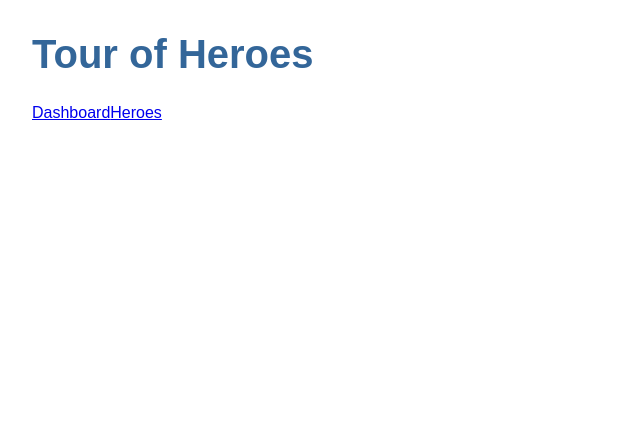
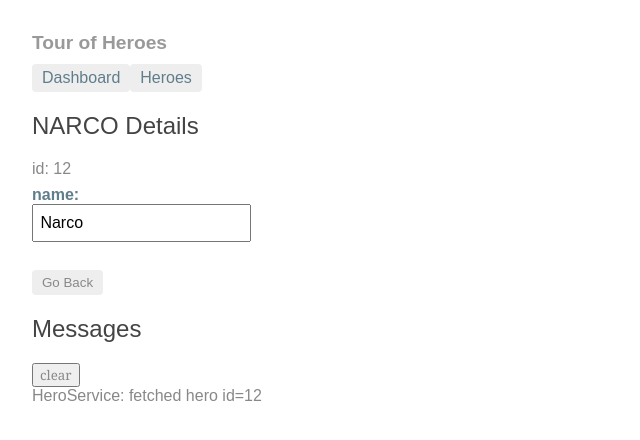
Before and after one commit to weilyu/angular-tour-of-heroes, an Angular app: page /detail/12 in a window 1280 px wide. Before the commit this address led to /. Shown: the top 440 px of the page, without its empty margins (0-640 px from the left). Built offline with nearby package versions, Linux system fonts and the light colour scheme.

Commit message:
move hero detail out of hero

```diff
--- a/src/app/app-routing.module.ts
+++ b/src/app/app-routing.module.ts
@@ -2,11 +2,13 @@
 import { Routes, RouterModule } from '@angular/router';
 import { HeroesComponent } from './heroes/heroes.component';
 import { DashboardComponent } from './dashboard/dashboard.component';
+import { HeroDetailComponent } from './hero-detail/hero-detail.component';
 
 const routes: Routes = [
   { path: 'heroes', component: HeroesComponent },
   { path: 'dashboard', component: DashboardComponent },
-  { path: '', redirectTo: '/dashboard', pathMatch: 'full' }
+  { path: '', redirectTo: '/dashboard', pathMatch: 'full' },
+  { path: 'detail/:id', component: HeroDetailComponent }
 ];
 
 @NgModule({
--- a/src/app/app.component.css
+++ b/src/app/app.component.css
@@ -0,0 +1,29 @@
+/* AppComponent's private CSS styles */
+h1 {
+  font-size: 1.2em;
+  color: #999;
+  margin-bottom: 0;
+}
+h2 {
+  font-size: 2em;
+  margin-top: 0;
+  padding-top: 0;
+}
+nav a {
+  padding: 5px 10px;
+  text-decoration: none;
+  margin-top: 10px;
+  display: inline-block;
+  background-color: #eee;
+  border-radius: 4px;
+}
+nav a:visited, a:link {
+  color: #607d8b;
+}
+nav a:hover {
+  color: #039be5;
+  background-color: #cfd8dc;
+}
+nav a.active {
+  color: #039be5;
+}
--- a/src/app/dashboard/dashboard.component.html
+++ b/src/app/dashboard/dashboard.component.html
@@ -1,6 +1,6 @@
 <h3>Top Heroes</h3>
 <div class="grid grid-pad">
-  <a *ngFor="let hero of heroes" class="col-1-4">
+  <a *ngFor="let hero of heroes" class="col-1-4" routerLink="/detail/{{hero.id}}">
     <div class="module hero">
       <h4>{{hero.name}}</h4>
     </div>
--- a/src/app/hero-detail/hero-detail.component.css
+++ b/src/app/hero-detail/hero-detail.component.css
@@ -0,0 +1,30 @@
+label {
+  display: inline-block;
+  width: 3em;
+  margin: .5em 0;
+  color: #607D8B;
+  font-weight: bold;
+}
+input {
+  height: 2em;
+  font-size: 1em;
+  padding-left: .4em;
+}
+button {
+  margin-top: 20px;
+  font-family: Arial;
+  background-color: #eee;
+  border: none;
+  padding: 5px 10px;
+  border-radius: 4px;
+  cursor: pointer;
+  cursor: hand;
+}
+button:hover {
+  background-color: #cfd8dc;
+}
+button:disabled {
+  background-color: #eee;
+  color: #ccc;
+  cursor: auto;
+}
--- a/src/app/hero-detail/hero-detail.component.html
+++ b/src/app/hero-detail/hero-detail.component.html
@@ -6,4 +6,5 @@
       <input [(ngModel)]="hero.name" placeholder="name">
     </label>
   </div>
+  <button (click)="goBack()">Go Back</button>
 </div>
--- a/src/app/hero-detail/hero-detail.component.ts
+++ b/src/app/hero-detail/hero-detail.component.ts
@@ -1,5 +1,8 @@
 import { Component, OnInit, Input } from '@angular/core';
 import { Hero } from '../hero';
+import { ActivatedRoute } from '@angular/router';
+import { HeroService } from '../hero.service';
+import { Location } from '@angular/common';
 
 
 @Component({
@@ -9,12 +12,23 @@
 })
 export class HeroDetailComponent implements OnInit {
 
-  @Input()
   hero: Hero;
 
-  constructor() { }
+  constructor(private route: ActivatedRoute,
+    private heroService: HeroService,
+    private location: Location) { }
 
   ngOnInit() {
+    this.getHero();
+  }
+
+  getHero(): void {
+    const id = +this.route.snapshot.paramMap.get('id');
+    this.heroService.getHero(id).subscribe(hero => this.hero = hero);
+  }
+
+  goBack(): void {
+    this.location.back();
   }
 
 }
--- a/src/app/hero.service.ts
+++ b/src/app/hero.service.ts
@@ -16,4 +16,9 @@
     this.messageService.add('HeroService: fetch heroes');
     return of(HEROES);
   }
+
+  getHero(id: number): Observable<Hero> {
+    this.messageService.add('HeroService: fetched hero id=' + id);
+    return of(HEROES.find(hero => hero.id === id));
+  }
 }
--- a/src/app/heroes/heroes.component.html
+++ b/src/app/heroes/heroes.component.html
@@ -1,8 +1,8 @@
 <h2>My Heroes</h2>
 <ul class="heroes">
-    <li *ngFor="let hero of heroes" (click)="onSelect(hero)" [class.selected]="hero === selectedHero">
-        <span class="badge">{{hero.id}}</span> {{hero.name}}
-    </li>
+  <li *ngFor="let hero of heroes">
+    <a routerLink="/detail/{{hero.id}}">
+      <span class="badge">{{hero.id}}</span> {{hero.name}}
+    </a>
+  </li>
 </ul>
-
-<app-hero-detail [hero]="selectedHero"></app-hero-detail>
--- a/src/app/heroes/heroes.component.ts
+++ b/src/app/heroes/heroes.component.ts
@@ -25,12 +25,4 @@
     this.heroService.getHeroes().subscribe(heroes => this.heroes = heroes);
   }
 
-  onSelect(hero: Hero): void {
-    if (this.selectedHero === hero) {
-      this.selectedHero = null;
-    } else {
-      this.selectedHero = hero;
-    }
-  }
-
 }
```
